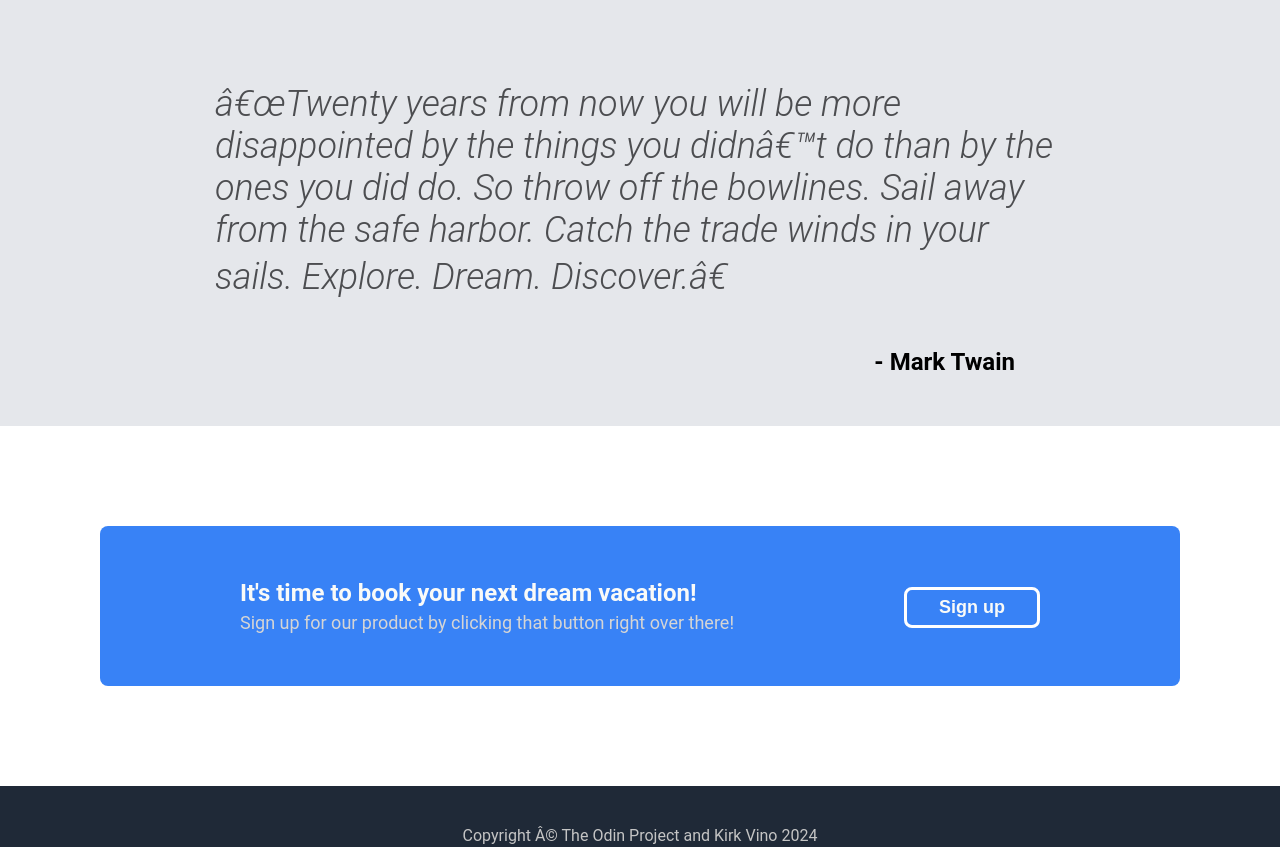
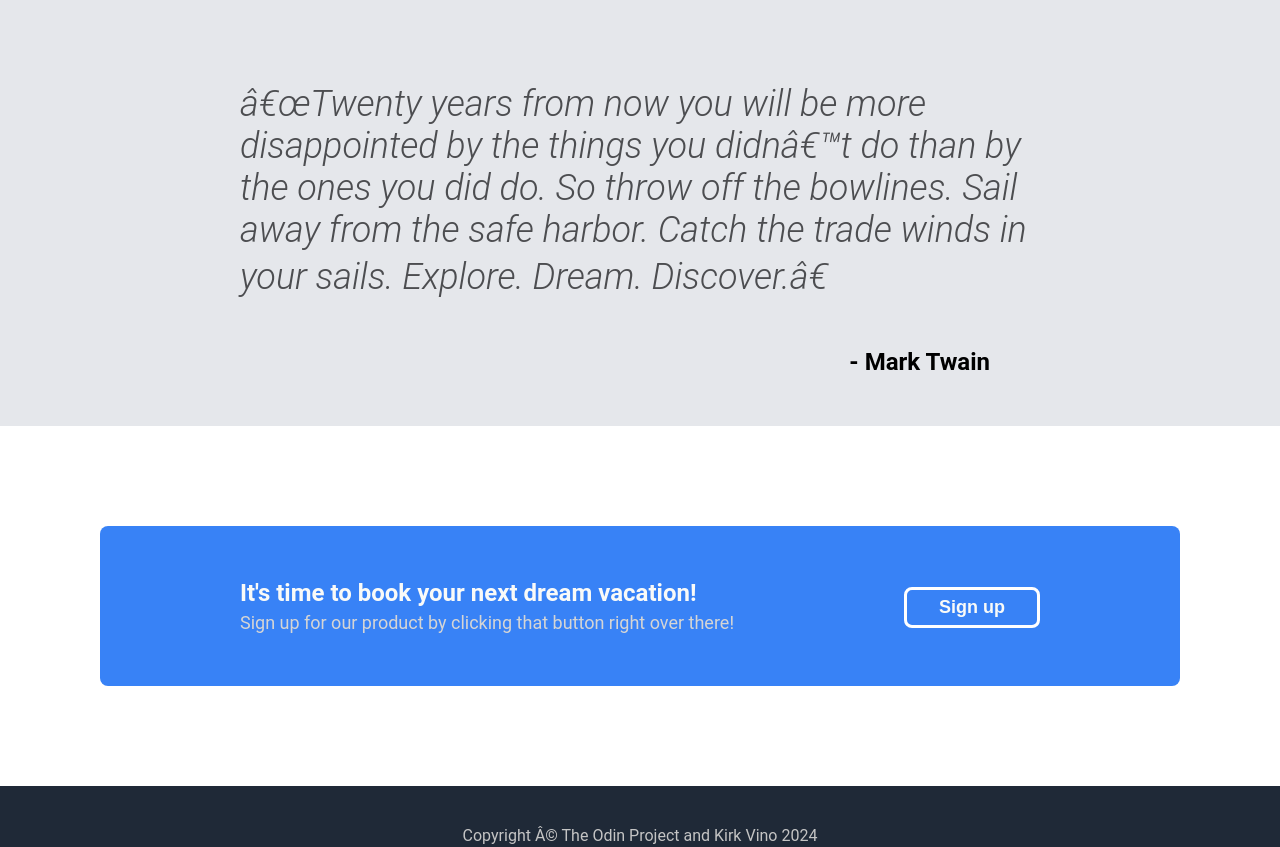
Before and after one commit to kirk-vino/Project-Landing-Page, a plain HTML site: page index.html in a window 1280 px wide. Shown: the part 901-1748 px from the top of the page. Drawn offline with Linux system fonts and the light colour scheme.

Commit message:
Add padding to the quote container's sides

```diff
--- a/css-file/style.css
+++ b/css-file/style.css
@@ -110,9 +110,10 @@ img {
 }
 
 .quote-and-signature-container {
-    max-width: 850px;
+    max-width: 800px;
     display: flex;
     flex-direction: column;
+    padding: 0 50px;
 }
 .quotation {
     font-size: 36px;
@@ -126,7 +127,6 @@ img {
     align-self: flex-end;
     margin-right: 50px;
     font-size: 24px;
-
 }
 
 .action-outer-container {
```
